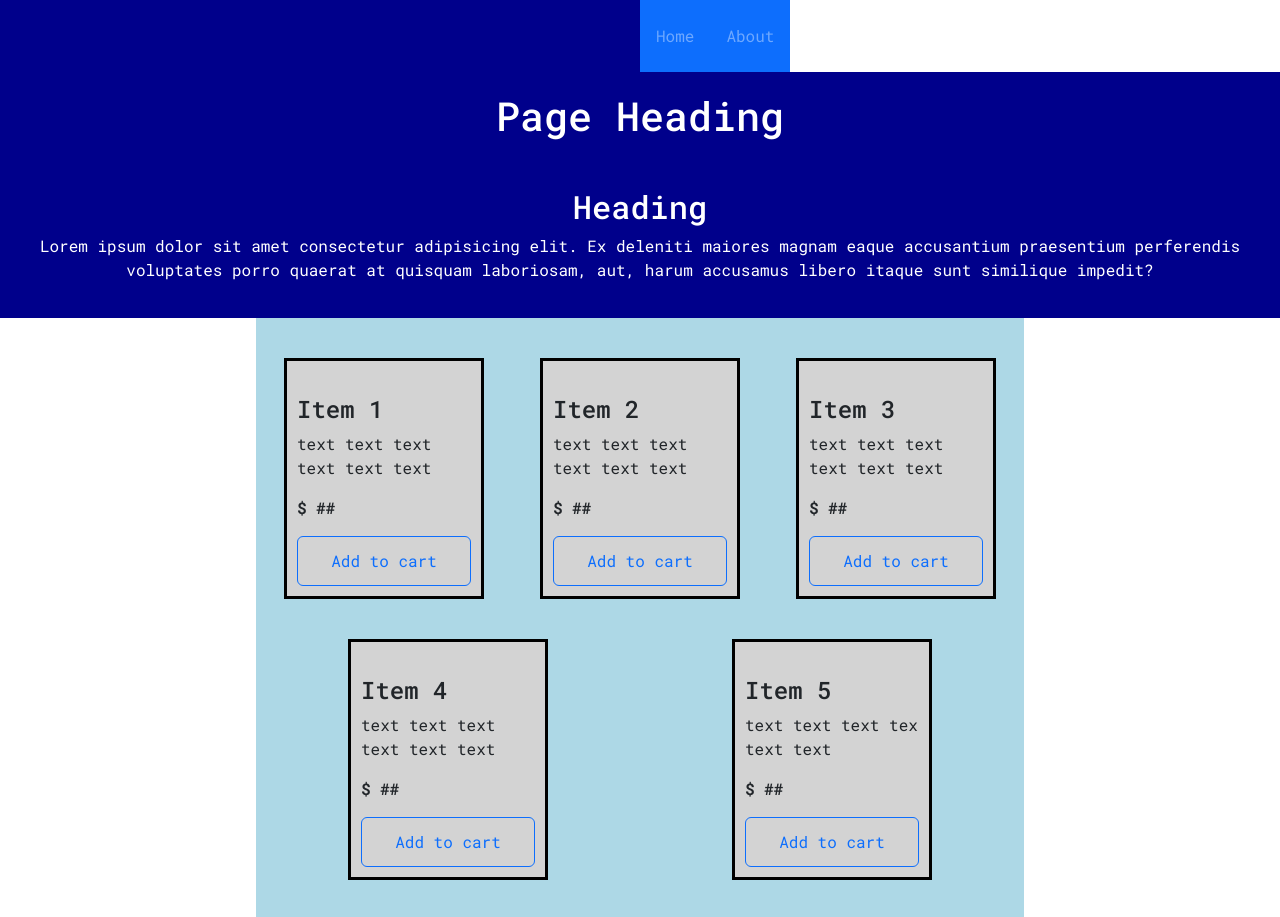
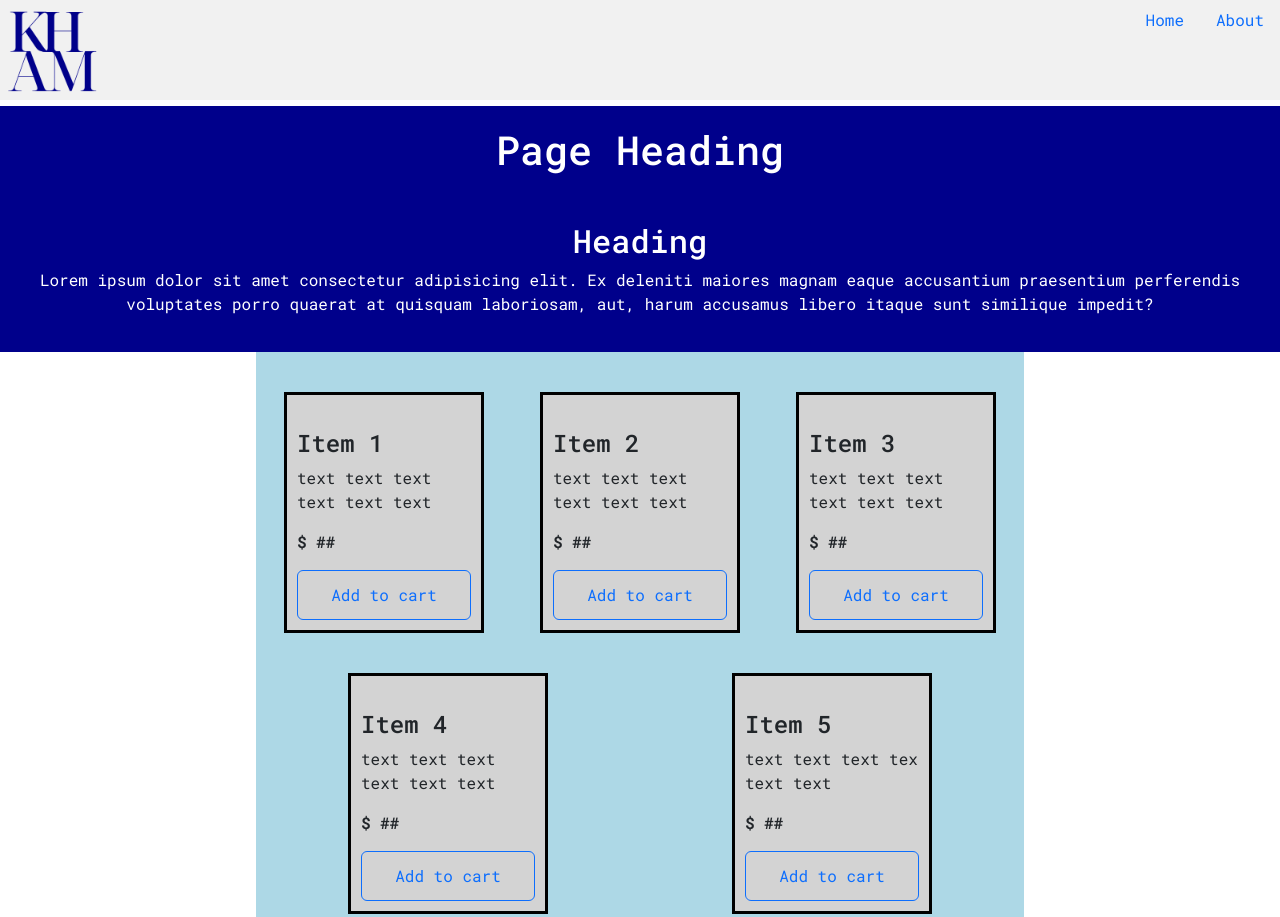
Before and after one commit to annisa-nye/GA-HTML-CSS-Project, a plain HTML site: page index.html in a window 1280 px wide. Shown: the top 917 px of the page. Drawn offline with nearby package versions, Linux system fonts and the light colour scheme.

Commit message:
Made header sticky

```diff
--- a/index.html
+++ b/index.html
@@ -10,25 +10,20 @@
 </head>
 
 <body>
-    <header>
-        <div class="logo-box">
-            <img class="logo" src="" alt="">
-        </div>
-        <div class="nav-box">
-            <nav class="navbar bg-primary" data-bs-theme="dark">
-                <nav class="navbar bg-primary" data-bs-theme="dark">
+    <header class="header-outer">
+            <div class="logo-box">
+                <img class="logo" src="./resources/logo.png" alt="logo">
+            </div>
+            <nav class="nav-box">
                 <ul class="nav justify-content-end">
                     <li class="nav-item">
+                        <a class="nav-link" href="#">Home</a>
                     </li>
                     <li class="nav-item">
-                      <a class="nav-link" href="#">Home</a>
+                        <a class="nav-link" href="#">About</a>
                     </li>
-                    <li class="nav-item">
-                      <a class="nav-link" href="#">About</a>
-                    </li>
-                  </ul>
+                </ul>
             </nav>
-        </div>
     </header>
     <main>
         <div class="heading-box">
--- a/resources/style.css
+++ b/resources/style.css
@@ -4,22 +4,44 @@
     font-family: "Roboto Mono", monospace;
     box-sizing: border-box;
     font-size: 16px;
+    --- theme-color: #007bff;
 }
 
 header {
     display: inline-flex;
     width: 100%;
+    flex-wrap: nowrap;
+    position: sticky;
+    top: 0%;
+
 }
 
 .logo-box {
-    width: 50%;
+    width: 20%;
     display: flex;
-    justify-content: center;
+    justify-content: flex-start;
     align-items: center;
-    background-color: darkblue;
-    color: white;
+    background-color: #f1f1f1;
 }
 
+.logo-box img {
+    width: 100px;
+    height: 100px;
+}
+
+.nav-box {
+    width: 80%;
+    display: inline-flex;
+    justify-content: flex-end;
+    background-color: #f1f1f1;
+}
+ul li a {
+    list-style: inline-block;
+    display: inline-flex;
+    padding: 10px;=
+    text-decoration: none;
+    color: black;
+}
 
 /* MAIN CONTAINER WITH RELATIVE POSITIONING FOR ABSOLUTE FOOTER */
 .main-container {
```
Also changed, not shown: resources/logo.png (added), 1 other file.
